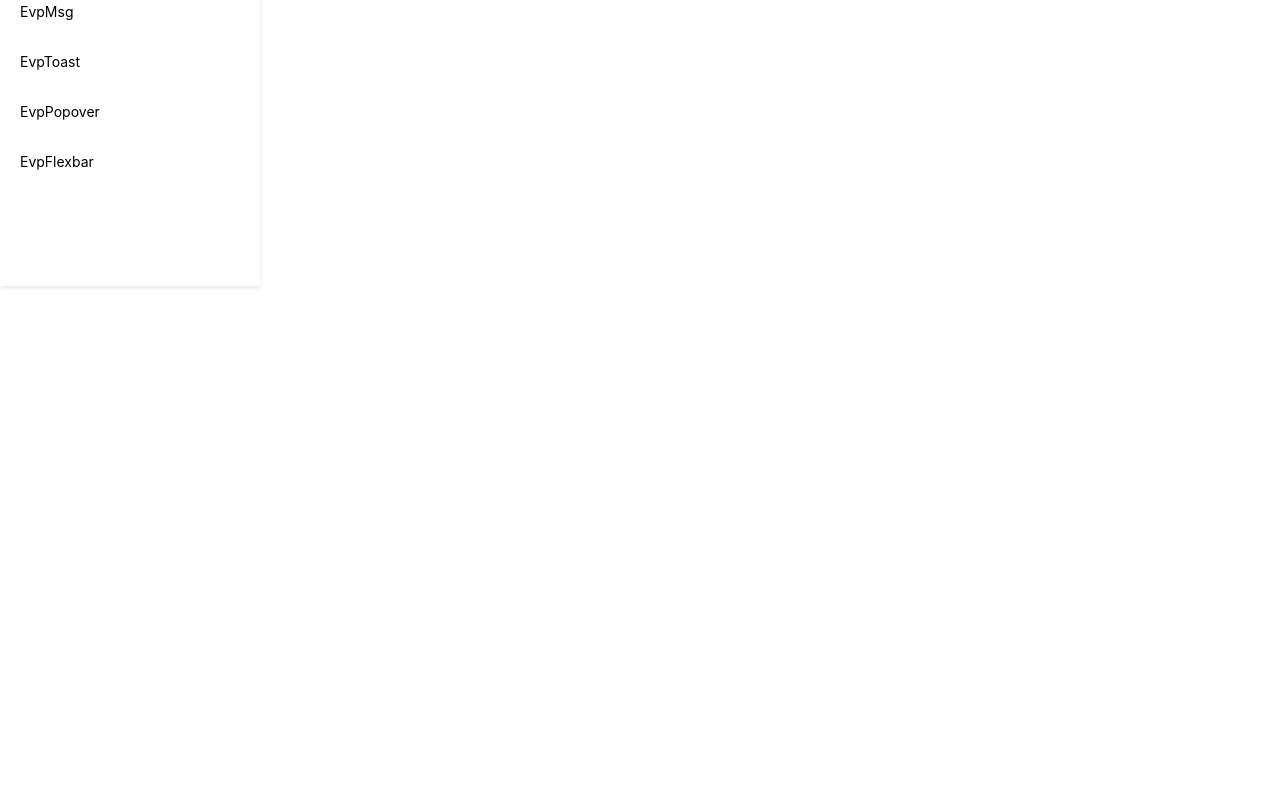
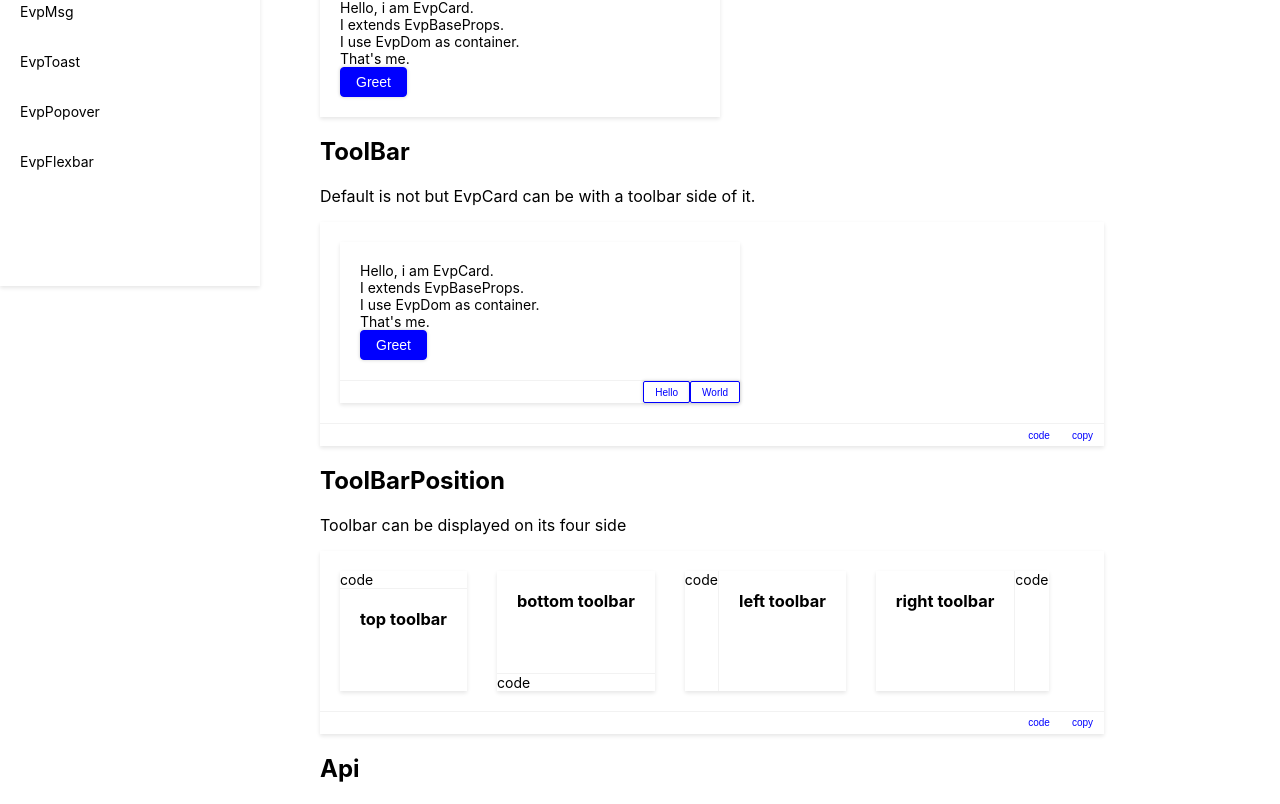
Before and after one commit to Evanpatchouli/evp-design-ui, a React app: page /#/components/evp-card in a window 1280 px wide. Shown: the part 594-1398 px from the top of the page. Before the commit the page ends 800 px from the top, so only its background shows below. Built offline with nearby package versions, Linux system fonts and the light colour scheme.

Commit message:
docs: evpcard

```diff
--- a/config/webpack.config.js
+++ b/config/webpack.config.js
@@ -312,6 +312,7 @@ module.exports = function (webpackEnv) {
       alias: {
         // Use `@` like Vue.js
         '@': path.resolve('src'),
+        'evp-design-ui': path.resolve('src/lib'),
         // Support React Native Web
         // https://www.smashingmagazine.com/2016/08/a-glimpse-into-the-future-with-react-native-for-web/
         'react-native': 'react-native-web',
--- a/src/components/code.tsx
+++ b/src/components/code.tsx
@@ -1,19 +1,62 @@
-import { Prism as Highlight } from 'react-syntax-highlighter';
-import { vscDarkPlus }  from 'react-syntax-highlighter/dist/esm/styles/prism';// 代码高亮主题风格
+import { Prism as Highlight } from "react-syntax-highlighter";
+import { vscDarkPlus } from "react-syntax-highlighter/dist/esm/styles/prism"; // 代码高亮主题风格
 
-type LangOptions = 'javascript' | 'typescript' | 'jsx' | 'tsx' | 'java' | 'python' | 'c' | 'cpp' | 'csharp' | 'go' | 'ruby' | 'rust' | 'swift' | 'kotlin' | 'php' | 'html' | 'css' | 'scss' | 'less' | 'json' | 'xml' | 'yml' | 'yaml' | 'bash' | 'sh' | 'shell' | 'cmd' | 'bat' | 'console' | 'sql' | 'markdown' | 'text';
+type LangOptions =
+  | "javascript"
+  | "typescript"
+  | "jsx"
+  | "tsx"
+  | "java"
+  | "python"
+  | "c"
+  | "cpp"
+  | "csharp"
+  | "go"
+  | "ruby"
+  | "rust"
+  | "swift"
+  | "kotlin"
+  | "php"
+  | "html"
+  | "css"
+  | "scss"
+  | "less"
+  | "json"
+  | "xml"
+  | "yml"
+  | "yaml"
+  | "bash"
+  | "sh"
+  | "shell"
+  | "cmd"
+  | "bat"
+  | "console"
+  | "sql"
+  | "markdown"
+  | "text";
 
-export default function Code(props: { children?: string, lang?: Hintable<LangOptions> }){
-  return(
+export default function Code(props: {
+  children?: string;
+  lang?: Hintable<LangOptions>;
+  show?: boolean;
+}) {
+  const $show = props.show ?? true;
+  return (
+    <>
+      {$show ? (
         <Highlight
-      language={props.lang??'text'}
-      PreTag={'div'}
+          language={props.lang ?? "text"}
+          PreTag={"div"}
           style={vscDarkPlus}
           customStyle={{
-        borderRadius: 6
+            borderRadius: 6,
           }}
         >
-      {`${props.children?.replace('\n', '')}`}
+          {`${props.children?.replace("\n", "")}`}
         </Highlight>
-  )
+      ) : (
+        void 0
+      )}
+    </>
+  );
 }
--- /dev/null
+++ b/src/components/tsx.tsx
@@ -0,0 +1,10 @@
+import Code from "./code"
+
+export default function Tsx(props: {
+  children?: string,
+  show?: boolean
+}) {
+  return (
+    <Code lang="tsx" show={props.show}>{props.children}</Code>
+  )
+}
--- a/src/lib/evp-card/index.scss
+++ b/src/lib/evp-card/index.scss
@@ -6,11 +6,12 @@
 
 .evp-card-content {
   padding: 20px;
+  flex: 1;
   flex-wrap: wrap;
 }
 
 .evp-card-toolbar {
   padding: 4;
   display: flex;
-  align-Items: center
+  align-Items: center;
 }
--- a/src/lib/evp-card/index.tsx
+++ b/src/lib/evp-card/index.tsx
@@ -14,7 +14,7 @@ export interface EvpCardProps extends EvpBaseProps {
   toolBarClass?: string;
 }
 
-export default function EvpCard(props: EvpBaseProps) {
+export default function EvpCard(props: EvpCardProps) {
 
   const toolBarPosition = props.toolBarPosition?? "bottom";
 
@@ -23,6 +23,13 @@ export default function EvpCard(props: EvpBaseProps) {
     bottom: 'column',
     left: 'row-reverse',
     right: 'row'
+  }
+
+  const toolbarFlexDirectionMap: {[x:string]:EvpFlexDirectionRule} = {
+    top: 'row',
+    bottom: 'row',
+    left: 'column',
+    right: 'column'
   }
 
   return (
@@ -44,7 +51,11 @@ export default function EvpCard(props: EvpBaseProps) {
       <div
         className={`evp-card-toolbar ${props.toolBarClass}`.trim()}
         style={{
-          borderTop: props.toolBar? '1px solid rgba(0,0,0,0.05)' : void 0,
+          borderTop: props.toolBar? toolBarPosition === 'bottom'? '1px solid rgba(0,0,0,0.05)' : void 0 : void 0,
+          borderBottom: props.toolBar? toolBarPosition === 'top'? '1px solid rgba(0,0,0,0.05)' : void 0 : void 0,
+          borderLeft: props.toolBar? toolBarPosition === 'right'? '1px solid rgba(0,0,0,0.05)' : void 0 : void 0,
+          borderRight: props.toolBar? toolBarPosition === 'left'? '1px solid rgba(0,0,0,0.05)' : void 0 : void 0,
+          flexDirection: toolbarFlexDirectionMap[toolBarPosition],
           ...props.toolbarStyle
         }}
       >
--- a/src/preview/evp-card.tsx
+++ b/src/preview/evp-card.tsx
@@ -1,13 +1,236 @@
+import Card from "@/components/card";
+import Md from "@/components/md";
+import Tsx from "@/components/tsx";
 import EvpButton from "@/lib/evp-button";
 import EvpCard from "@/lib/evp-card";
+import { useState } from "react";
 
 export default function CardView() {
+  const [showCode, setShowCode] = useState<{[x:number]:boolean}>({
+    1: false,
+    2: false,
+    3: false,
+    4: false
+  })
+
+  const clickCode = (idx: number) => {
+    let $showCode = { ...showCode };
+    $showCode[idx] = !showCode[idx];
+    setShowCode($showCode);
+  }
   return(
     <div className="preview-container">
-      <EvpCard w={400} h={200}>
+<Md>
+{`
+# EvpCard
+
+Collect several infos and show in a card container.
+
+## Basic Usage
+
+**import:**
+`}
+</Md>
+<Tsx>
+{`
+import { EvpCard } from 'evp-design-ui'
+`}
+</Tsx>
+<Md>
+{`
+**usage:**
+`}
+</Md>
+<Tsx>
+{`
+<EvpCard w={400}>
+  <p>Hello, i am EvpCard.</p>
+  <p>I extends EvpBaseProps.</p>
+  <p>I use EvpDom as container.</p>
+  <p>That's me.</p>
+  <EvpButton text="Greet" />
+</EvpCard>
+`}
+</Tsx>
+      <EvpCard w={400}>
         <p>Hello, i am EvpCard.</p>
+        <p>I extends EvpBaseProps.</p>
+        <p>I use EvpDom as container.</p>
+        <p>That's me.</p>
         <EvpButton text="Greet" />
       </EvpCard>
+<Md>
+{`
+## ToolBar
+
+Default is not but EvpCard can be with a toolbar side of it.
+`}
+</Md>
+      <EvpCard
+      w={'100%'}
+      toolbarStyle={{
+        justifyContent: 'flex-end'
+      }}
+      toolBar={
+      <>
+        <EvpButton $click={() => clickCode(1)} theme="text" size="mini" text="code" />
+        <EvpButton theme="text" size="mini" text="copy" />
+      </>}>
+        <EvpCard w={400}
+        toolbarStyle={{
+          justifyContent: 'flex-end'
+        }}
+        toolBar={
+        <>
+          <EvpButton plain size="mini" text="Hello" />
+          <EvpButton plain size="mini" text="World" />
+        </>}
+        >
+          <p>Hello, i am EvpCard.</p>
+          <p>I extends EvpBaseProps.</p>
+          <p>I use EvpDom as container.</p>
+          <p>That's me.</p>
+          <EvpButton text="Greet" />
+        </EvpCard>
+      </EvpCard>
+<Tsx show={showCode[1]}>
+{`
+<EvpCard w={400}
+toolbarStyle={{
+  justifyContent: 'flex-end'
+}}
+toolBar={
+<>
+  <EvpButton plain size="mini" text="Hello" />
+  <EvpButton plain size="mini" text="World" />
+</>}
+>
+  <p>Hello, i am EvpCard.</p>
+  <p>I extends EvpBaseProps.</p>
+  <p>I use EvpDom as container.</p>
+  <p>That's me.</p>
+  <EvpButton text="Greet" />
+</EvpCard>
+`}
+</Tsx>
+<Md>
+{`
+## ToolBarPosition
+
+Toolbar can be displayed on its four side
+`}
+</Md>
+      <EvpCard w={'100%'} contentStyle={{ display: 'flex', flexDirection: 'row' }}
+      toolBar={
+      <>
+        <EvpButton $click={() => clickCode(2)} theme="text" size="mini" text="code" />
+        <EvpButton theme="text" size="mini" text="copy" />
+      </>}
+      toolbarStyle={{
+        justifyContent: 'flex-end'
+      }}>
+        <EvpCard
+        mgr_30
+        h={120}
+        toolBar={
+          <span>code</span>
+        }
+        toolBarPosition="top"
+        >
+          <h3>top toolbar</h3>
+        </EvpCard>
+        <EvpCard
+        mgr_30
+        h={120}
+        toolBar={
+          <span>code</span>
+        }
+        toolBarPosition="bottom"
+        >
+          <h3>bottom toolbar</h3>
+        </EvpCard>
+        <EvpCard
+        mgr_30
+        h={120}
+        toolBar={
+          <span>code</span>
+        }
+        toolBarPosition="left"
+        >
+          <h3>left toolbar</h3>
+        </EvpCard>
+        <EvpCard
+        mgr_30
+        h={120}
+        toolBar={
+          <span>code</span>
+        }
+        toolBarPosition="right"
+        >
+          <h3>right toolbar</h3>
+        </EvpCard>
+      </EvpCard>
+{showCode[2]?
+<Tsx>
+{`
+<EvpCard mgr_30 h={120}
+  toolBar={
+    <span>code</span>
+  }
+  toolBarPosition="top"
+>
+  <h3>top toolbar</h3>
+</EvpCard>
+<EvpCard mgr_30 h={120}
+  toolBar={
+    <span>code</span>
+  }
+  toolBarPosition="bottom"
+>
+  <h3>bottom toolbar</h3>
+</EvpCard>
+<EvpCard mgr_30 h={120}
+  toolBar={
+    <span>code</span>
+  }
+  toolBarPosition="left"
+  >
+  <h3>left toolbar</h3>
+</EvpCard>
+<EvpCard mgr_30 h={120}
+  toolBar={
+    <span>code</span>
+  }
+  toolBarPosition="right"
+  >
+  <h3>right toolbar</h3>
+</EvpCard>
+`}
+</Tsx>
+: void 0}
+<Md>
+{`
+## Api
+
+★ container based on EvpDom
+★ props extends EvpBaseProps
+
+**EvpCard Apis:**
+
+- children? : card content
+  + type: React.ReactNode
+- contentStyle ? : css style of card content element
+- toolBar ? : toolbar content
+  + type: React.ReactNode
+- toolBarPosition ? : where the toolbar is
+  + default: 'bottom'
+  + options: 'top' | 'bottom' | 'left' | 'right'
+- toolbarStyle ? : css style of card toolbar element
+- class ? : className of card;
+- contentClass ? : className of card content element;
+- toolBarClass ? : className of card toolbar element;
+`}
+</Md>
     </div>
   )
 }
--- a/tsconfig.json
+++ b/tsconfig.json
@@ -21,7 +21,8 @@
     "jsx": "react-jsx",
     "baseUrl": "./",
     "paths": {
-      "@/*": [ "src/*" ]
+      "@/*": [ "src/*" ],
+      "evp-design-ui/*": [ "src/lib/*" ]
     }
   },
   "include": [
```
Also changed, not shown: src/lib/evp-code/index.tsx (+8 -2 lines). Lines whose indentation alone changed are shown as unchanged.
